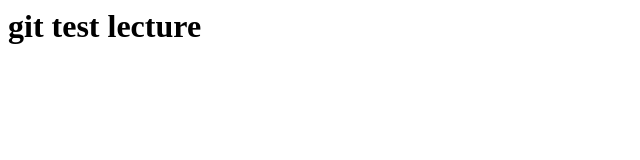
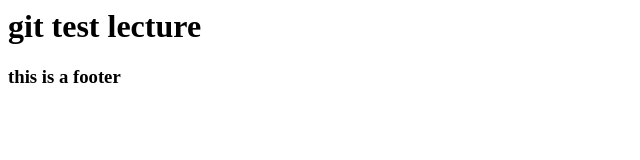
Before and after one commit to YazeedSal/gitTest, a plain HTML site: page index.html in a window 1280 px wide. Shown: the whole page, without its empty margins (0-640 px from the left). Drawn offline with Linux system fonts and the light colour scheme.

Commit message:
added a footer

```diff
--- a/index.html
+++ b/index.html
@@ -9,5 +9,9 @@
     <div class="header">
         <h1>git test lecture</h1>
     </div>
+
+    <div class="footer">
+        <h3>this is a footer</h3>
+    </div>
 </body>
 </html>
```
